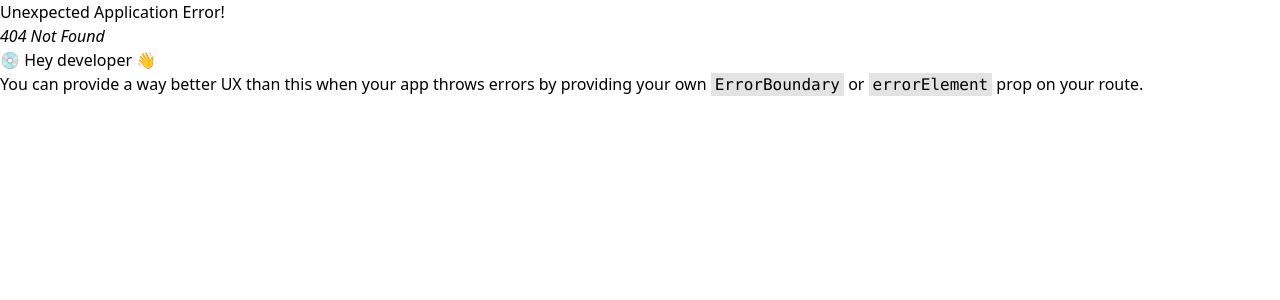
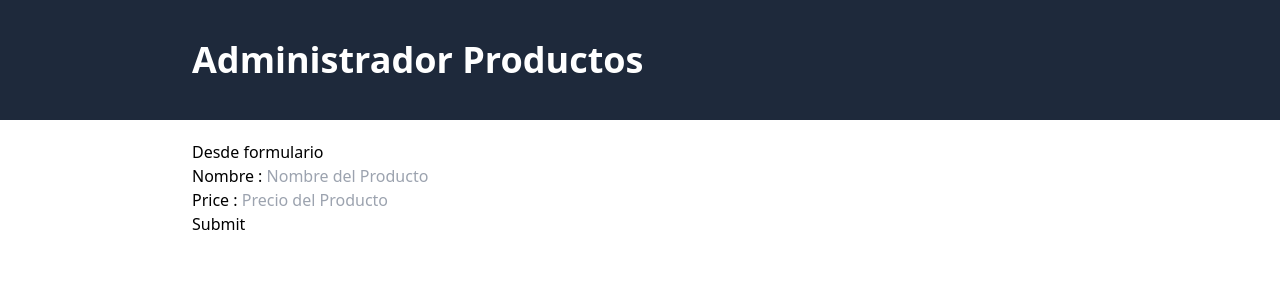
Before and after one commit to Franklin-Gomez/admi-ProductPrueba, a React app: page /productos/agregar in a window 1280 px wide. Before the commit this address had no page. Shown: the top 300 px of the page. Built offline with nearby package versions, Linux system fonts and the light colour scheme; the HTML template or start-up script is replaced by a standard one.

Commit message:
working on form addProduct

```diff
--- /dev/null
+++ b/src/components/Form.tsx
@@ -0,0 +1,18 @@
+
+export default function Form() {
+    return (
+        <div>
+
+            <div>
+                <label htmlFor=""> Nombre : </label>
+                <input type="text" placeholder="Nombre del Producto" />
+            </div>
+
+            <div>
+                <label htmlFor=""> Price : </label>
+                <input type="number" placeholder="Precio del Producto" />
+            </div>
+
+        </div>
+    )
+}
--- a/src/router.tsx
+++ b/src/router.tsx
@@ -1,6 +1,7 @@
 import {createBrowserRouter  } from "react-router-dom";
 import Layout from "./layouts/Layout";
 import Products from "./views/Products";
+import AddProducts from "./views/AddProducts";
 
 export const router = createBrowserRouter([
     {
@@ -10,6 +11,10 @@ export const router = createBrowserRouter([
             {
                 path : 'productos',
                 element: <Products/>
+            },
+            {
+                path : 'productos/agregar',
+                element : <AddProducts/>
             }
         ]
     }
--- /dev/null
+++ b/src/views/AddProducts.tsx
@@ -0,0 +1,19 @@
+import Form from "../components/Form"
+
+export default function addProducts() {
+  return (
+    <>
+
+        <h1> Desde formulario</h1>
+
+        <form>
+
+            <Form/>
+
+            <input type="submit" />
+
+        </form>
+
+    </>
+  )
+}
```
